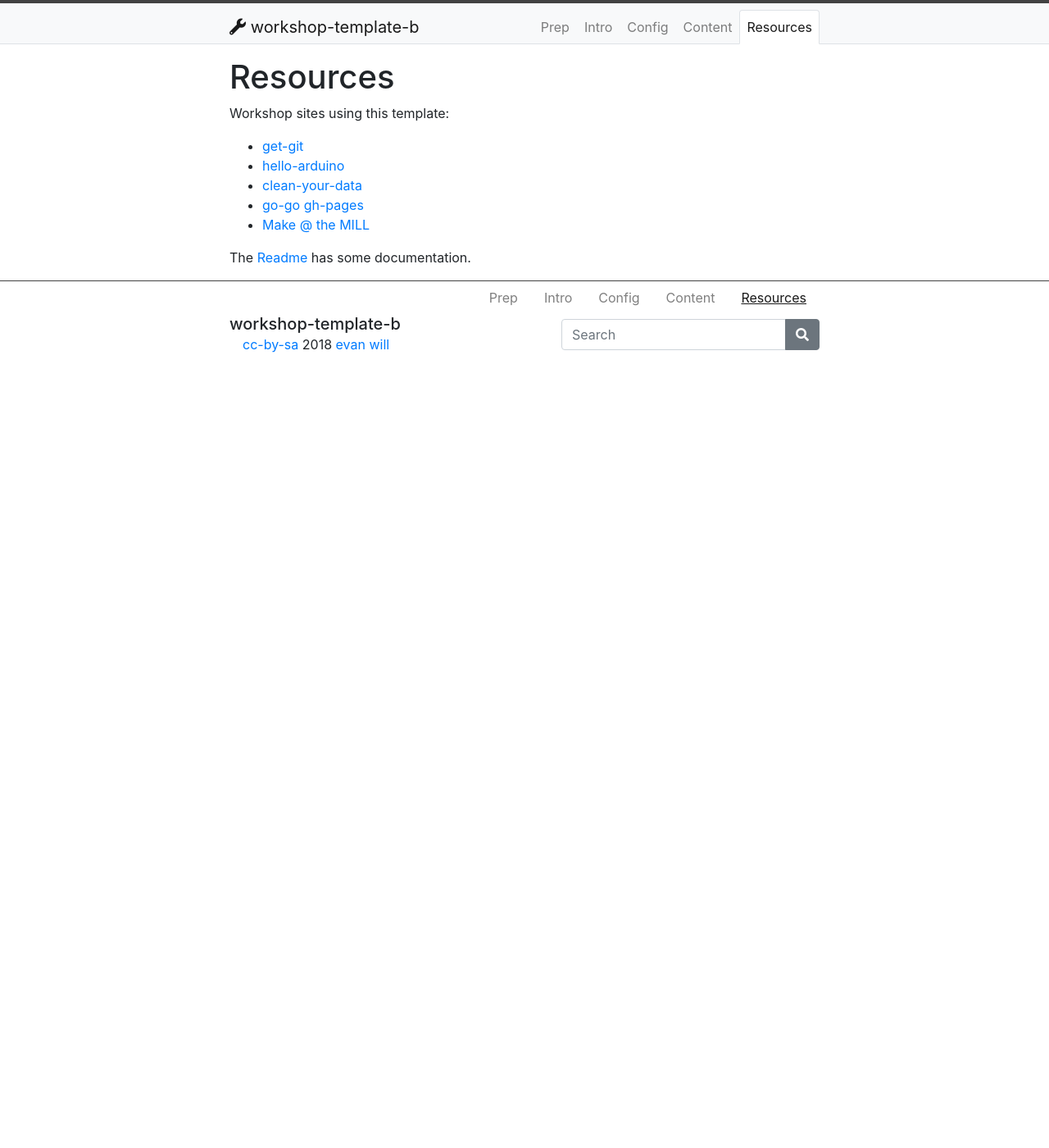
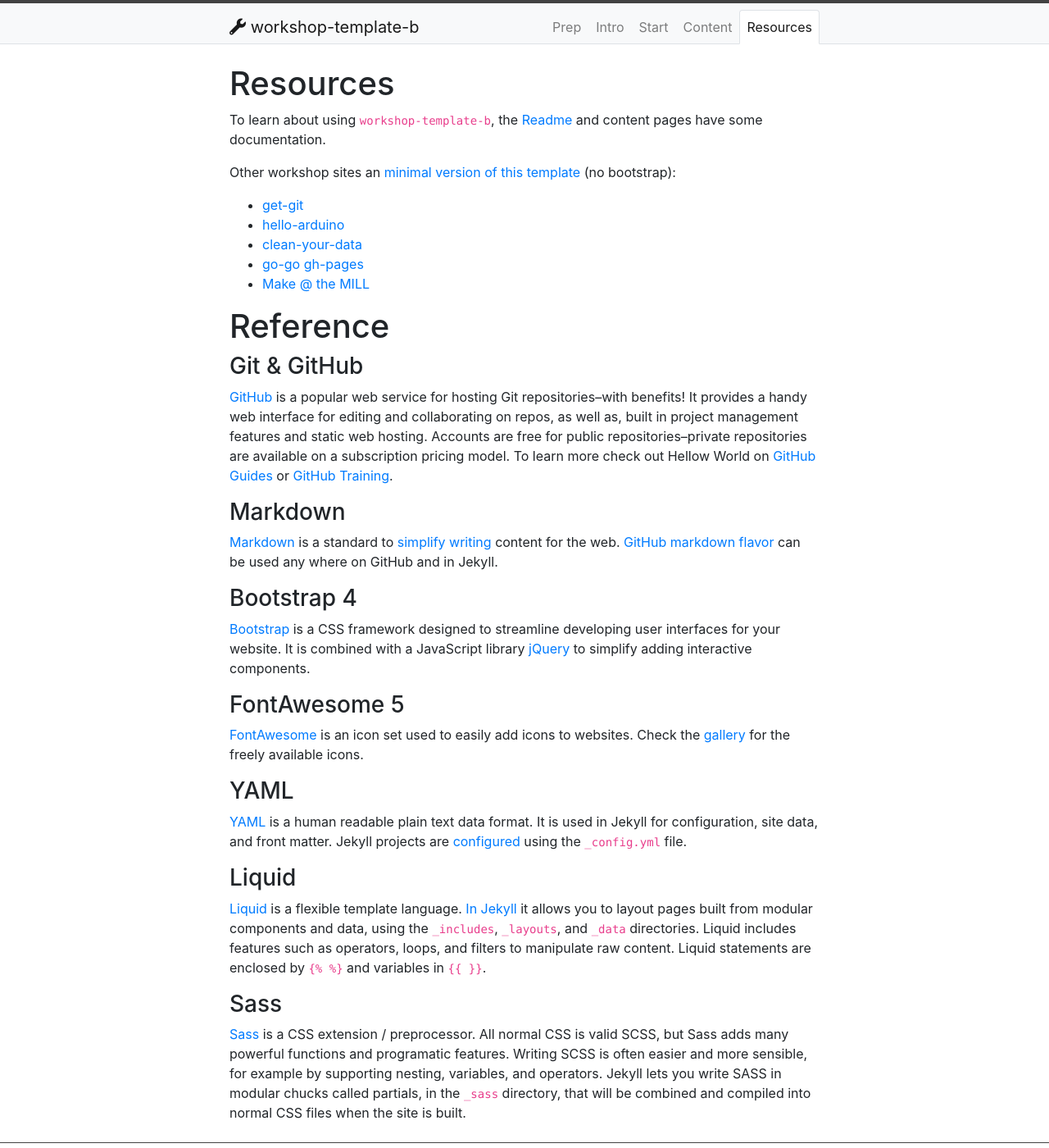
Before and after one commit to evanwill/workshop-template-b, a Jekyll site: the page built from content/4-resources.md, in a window 1280 px wide and 1400 px high. Shown: the whole window at 82% size. Built offline with Jekyll 4.4.1, drawn with Linux system fonts in a browser that asks for light colours.

Commit message:
update all content

```diff
--- a/_layouts/default.html
+++ b/_layouts/default.html
@@ -10,7 +10,7 @@
     </header>
 
     <main role="main" aria-label="Content">
-      <div class="container my-3">
+      <div class="container my-4">
       {{ content }}
       </div>
     </main>
--- a/content/4-resources.md
+++ b/content/4-resources.md
@@ -5,7 +5,9 @@ nav: true
 
 # Resources
 
-Workshop sites using this template:
+To learn about using `workshop-template-b`, the [Readme](https://github.com/evanwill/workshop-template-b/blob/master/README.md) and content pages have some documentation.
+
+Other workshop sites an [minimal version of this template](https://github.com/evanwill/workshop-template) (no bootstrap):
 
 - [get-git](https://uidaholib.github.io/get-git/)
 - [hello-arduino](https://evanwill.github.io/hello-arduino/)
@@ -13,4 +15,46 @@ Workshop sites using this template:
 - [go-go gh-pages](https://evanwill.github.io/go-go-ghpages/)
 - [Make @ the MILL](https://uidaholib.github.io/make-at-the-mill/)
 
-The [Readme]({{ "README.md" | absolute_url }}) has some documentation.
+# Reference
+
+### Git & GitHub
+
+[GitHub](https://github.com/){:target="_blank"} is a popular web service for hosting Git repositories--with benefits!
+It provides a handy web interface for editing and collaborating on repos, as well as, built in project management features and static web hosting.
+Accounts are free for public repositories--private repositories are available on a subscription pricing model.
+To learn more check out Hellow World on [GitHub Guides](https://guides.github.com/){:target="_blank"} or [GitHub Training](https://services.github.com/on-demand/){:target="_blank"}.
+
+### Markdown
+
+[Markdown](https://daringfireball.net/projects/markdown/) is a standard to [simplify writing](https://evanwill.github.io/_drafts/notes/writing-markdown.html) content for the web.
+[GitHub markdown flavor](https://help.github.com/articles/basic-writing-and-formatting-syntax/) can be used any where on GitHub and in Jekyll.
+
+### Bootstrap 4
+
+[Bootstrap](https://getbootstrap.com/) is a CSS framework designed to streamline developing user interfaces for your website.
+It is combined with a JavaScript library [jQuery](https://jquery.com/) to simplify adding interactive components.
+
+### FontAwesome 5
+
+[FontAwesome](https://fontawesome.com/) is an icon set used to easily add icons to websites.
+Check the [gallery](https://fontawesome.com/icons?d=gallery&m=free) for the freely available icons.
+
+### YAML
+
+[YAML](http://www.yaml.org/) is a human readable plain text data format.
+It is used in Jekyll for configuration, site data, and front matter.
+Jekyll projects are [configured](https://jekyllrb.com/docs/configuration/) using the `_config.yml` file.
+
+### Liquid
+
+[Liquid](http://shopify.github.io/liquid/) is a flexible template language.
+[In Jekyll](https://jekyllrb.com/docs/templates/) it allows you to layout pages built from modular components and data, using the `_includes`, `_layouts`, and `_data` directories.
+Liquid includes features such as operators, loops, and filters to manipulate raw content.
+Liquid statements are enclosed by {% raw %}`{%  %}`{% endraw %} and variables in {% raw %}`{{  }}`{% endraw %}.
+
+### Sass
+
+[Sass](http://sass-lang.com/) is a CSS extension / preprocessor.
+All normal CSS is valid SCSS, but Sass adds many powerful functions and programatic features.
+Writing SCSS is often easier and more sensible, for example by supporting nesting, variables, and operators.
+Jekyll lets you write SASS in modular chucks called partials, in the `_sass` directory, that will be combined and compiled into normal CSS files when the site is built.
```
Also changed, not shown: content/0-prep.md (+6 -10 lines), content/1-intro.md (+1 -1 lines), content/2-lesson.md (+17 -2 lines), content/3-lesson.md (+18 -5 lines), README.md.
